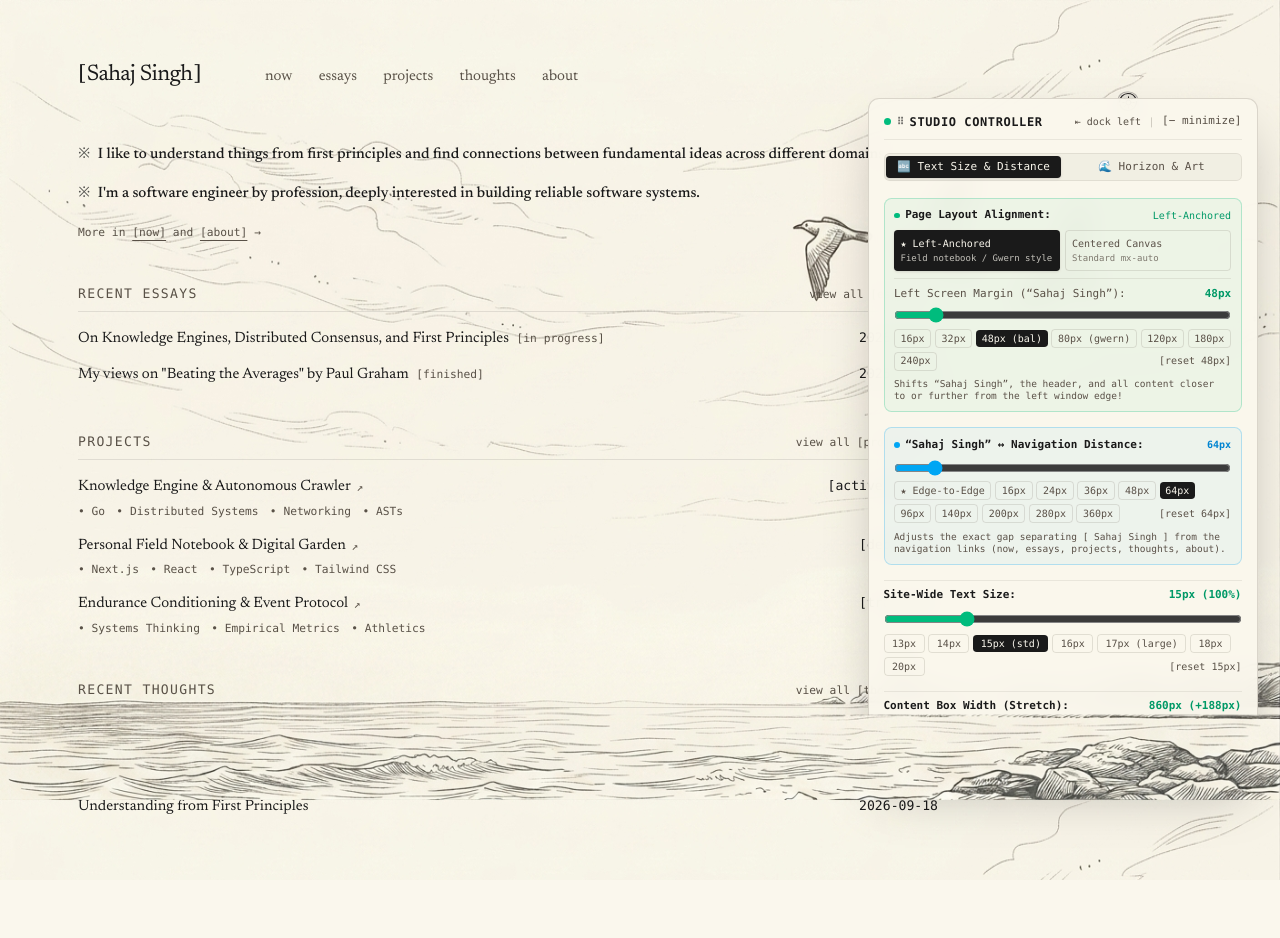
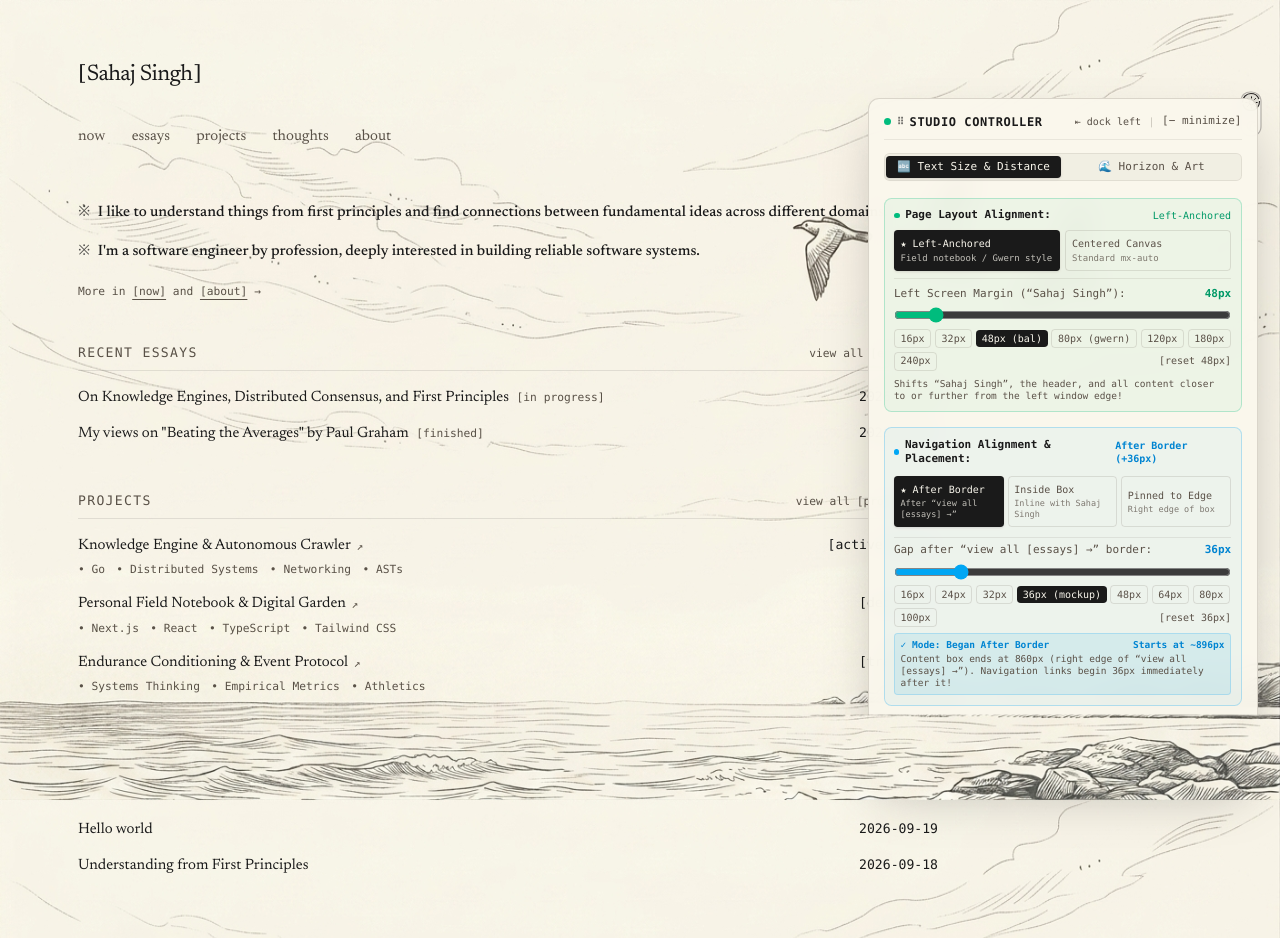
Before and after one commit to sahajdeepsingh651/sahajsingh, a Next.js app: page / in a window 1280 px wide. Before the commit the page ends 880 px from the top, so only its background shows below. Built offline with nearby package versions, Linux system fonts and the light colour scheme.

Commit message:
feat(ui): align navigation component to begin after content border

```diff
--- a/src/app/globals.css
+++ b/src/app/globals.css
@@ -33,11 +33,13 @@
     [data-page-align="left"] .page-canvas {
         margin-left: var(--page-left-offset, 48px) !important;
         margin-right: auto !important;
+        max-width: min(94vw, 1440px) !important;
     }
 
     [data-page-align="center"] .page-canvas {
         margin-left: auto !important;
         margin-right: auto !important;
+        max-width: min(94vw, 1440px) !important;
     }
 
     /* Header Navigation Distance & Alignment */
@@ -48,22 +50,52 @@
         transition: gap 0.2s ease-out;
     }
 
+    .site-title-container {
+        transition: width 0.2s ease-out;
+    }
+
     @media (min-width: 640px) {
         .site-header-nav-row {
             flex-direction: row;
             align-items: baseline;
-            justify-content: flex-start;
-            gap: var(--nav-distance, 64px);
+            flex-wrap: wrap;
         }
 
-        [data-nav-align="edge"] .site-header-nav-row {
-            justify-content: space-between;
-            gap: 1.5rem;
+        /* 1. After-Border Mode (Default): Navigation begins after the border of view all [essays] -> */
+        [data-nav-placement="after-border"] .site-header-nav-row,
+        :not([data-nav-placement]) .site-header-nav-row {
+            justify-content: flex-start;
+            gap: var(--nav-distance, 36px);
+        }
+        [data-nav-placement="after-border"] .site-title-container,
+        :not([data-nav-placement]) .site-title-container {
+            width: var(--content-width, 860px);
+            max-width: 100%;
+            flex-shrink: 0;
+        }
+        [data-nav-placement="after-border"] .site-nav-container,
+        :not([data-nav-placement]) .site-nav-container {
+            flex-shrink: 0;
         }
 
-        [data-nav-align="custom"] .site-header-nav-row {
+        /* 2. Inside-Box Mode: Navigation contained inside content box with custom gap from Sahaj Singh */
+        [data-nav-placement="inside-box"] .site-header-nav-row {
+            max-width: var(--content-width, 860px);
             justify-content: flex-start;
-            gap: var(--nav-distance, 64px);
+            gap: var(--nav-distance, 48px);
+        }
+        [data-nav-placement="inside-box"] .site-title-container {
+            width: auto;
+        }
+
+        /* 3. Edge Mode: Navigation ends at the right edge of the content box */
+        [data-nav-placement="edge"] .site-header-nav-row {
+            max-width: var(--content-width, 860px);
+            justify-content: space-between;
+            width: 100%;
+        }
+        [data-nav-placement="edge"] .site-title-container {
+            width: auto;
         }
     }
 
--- a/src/app/layout.tsx
+++ b/src/app/layout.tsx
@@ -46,12 +46,14 @@ export default function RootLayout({
                         </div>
                     </div>
 
-                    <header className="pb-6 mb-8 content-box w-full" style={{ maxWidth: "var(--content-width, 860px)" }}>
+                    <header className="pb-6 mb-8 w-full">
                         <div className="site-header-nav-row">
-                            <div className="flex flex-wrap items-baseline gap-3 sm:gap-4 shrink-0">
+                            <div className="site-title-container shrink-0 flex items-baseline">
                                 <SiteTitle />
                             </div>
-                            <Navigation />
+                            <div className="site-nav-container shrink-0">
+                                <Navigation />
+                            </div>
                         </div>
                     </header>
 
--- a/src/components/BackgroundSwitcher.tsx
+++ b/src/components/BackgroundSwitcher.tsx
@@ -27,8 +27,8 @@ export default function BackgroundSwitcher() {
     const [alignMode, setAlignMode] = useState<EntryAlignMode>("justified");
     const [pageAlign, setPageAlign] = useState<"left" | "center">("left");
     const [pageLeftOffset, setPageLeftOffset] = useState<number>(48);
-    const [navDistance, setNavDistance] = useState<number>(64);
-    const [navAlign, setNavAlign] = useState<"custom" | "edge">("custom");
+    const [navDistance, setNavDistance] = useState<number>(36);
+    const [navPlacement, setNavPlacement] = useState<"after-border" | "inside-box" | "edge">("after-border");
 
     // Art & Horizon state
     const [bgOption, setBgOption] = useState<BgOption>("candidate");
@@ -62,7 +62,7 @@ export default function BackgroundSwitcher() {
         const savedPageAlign = localStorage.getItem("experiment_page_align") as "left" | "center";
         const savedPageLeftOffset = localStorage.getItem("experiment_page_left_offset");
         const savedNavDistance = localStorage.getItem("experiment_nav_distance");
-        const savedNavAlign = localStorage.getItem("experiment_nav_align") as "custom" | "edge";
+        const savedNavPlacement = localStorage.getItem("experiment_nav_placement") as "after-border" | "inside-box" | "edge";
         const savedDockSide = (localStorage.getItem("experiment_dock_side") as "right" | "left") || "right";
         const savedDockPos = localStorage.getItem("experiment_dock_pos");
 
@@ -91,7 +91,7 @@ export default function BackgroundSwitcher() {
         }
         if (savedPageLeftOffset) setPageLeftOffset(Number(savedPageLeftOffset));
         if (savedNavDistance) setNavDistance(Number(savedNavDistance));
-        if (savedNavAlign) setNavAlign(savedNavAlign);
+        if (savedNavPlacement) setNavPlacement(savedNavPlacement);
         setDockSide(savedDockSide);
 
         if (savedDockPos) {
@@ -122,7 +122,7 @@ export default function BackgroundSwitcher() {
         root.style.setProperty("--nav-distance", `${navDistance}px`);
         root.setAttribute("data-entry-align", alignMode);
         root.setAttribute("data-page-align", pageAlign);
-        root.setAttribute("data-nav-align", navAlign);
+        root.setAttribute("data-nav-placement", navPlacement);
 
         localStorage.setItem("experiment_font_size", String(fontSize));
         localStorage.setItem("experiment_entry_gap", String(entryGap));
@@ -131,8 +131,8 @@ export default function BackgroundSwitcher() {
         localStorage.setItem("experiment_page_align", pageAlign);
         localStorage.setItem("experiment_page_left_offset", String(pageLeftOffset));
         localStorage.setItem("experiment_nav_distance", String(navDistance));
-        localStorage.setItem("experiment_nav_align", navAlign);
-    }, [fontSize, entryGap, contentWidth, alignMode, pageAlign, pageLeftOffset, navDistance, navAlign]);
+        localStorage.setItem("experiment_nav_placement", navPlacement);
+    }, [fontSize, entryGap, contentWidth, alignMode, pageAlign, pageLeftOffset, navDistance, navPlacement]);
 
     // Apply background styles to body and sync with foreground horizon
     useEffect(() => {
@@ -430,53 +430,149 @@ export default function BackgroundSwitcher() {
                                 )}
                             </div>
 
-                            {/* 1B. Distance between "Sahaj Singh" and Navigation */}
-                            <div className="space-y-2 p-2.5 rounded-lg border border-sky-500/25 bg-sky-500/5">
+                            {/* 1B. Navigation Positioning & Distance */}
+                            <div className="space-y-2.5 p-2.5 rounded-lg border border-sky-500/25 bg-sky-500/5">
                                 <div className="flex items-center justify-between text-[11px]">
                                     <span className="font-semibold text-[var(--text-color)] flex items-center gap-1.5">
                                         <span className="w-1.5 h-1.5 rounded-full bg-sky-500" />
-                                        &ldquo;Sahaj Singh&rdquo; ↔ Navigation Distance:
+                                        Navigation Alignment &amp; Placement:
                                     </span>
                                     <span className="text-[10px] text-sky-600 dark:text-sky-400 font-bold">
-                                        {navAlign === "edge" ? "Edge-to-Edge (Right)" : `${navDistance}px`}
+                                        {navPlacement === "after-border"
+                                            ? `After Border (+${navDistance}px)`
+                                            : navPlacement === "edge"
+                                                ? "Edge-to-Edge (Right)"
+                                                : `Inside Box (${navDistance}px)`}
                                     </span>
                                 </div>
 
-                                <div className="space-y-1.5">
+                                {/* Placement Mode Selector */}
+                                <div className="grid grid-cols-3 gap-1 text-[10px]">
+                                    <button
+                                        type="button"
+                                        onClick={() => setNavPlacement("after-border")}
+                                        className={`p-1.5 rounded text-left border cursor-pointer transition-colors ${
+                                            navPlacement === "after-border"
+                                                ? "bg-[var(--text-color)] text-[var(--bg-color)] font-medium border-transparent shadow-sm"
+                                                : "border-current/15 text-[var(--text-muted)] hover:text-[var(--text-color)] hover:bg-current/5"
+                                        }`}
+                                    >
+                                        ★ After Border
+                                        <span className="block text-[8.5px] opacity-75 mt-0.5">
+                                            After &ldquo;view all [essays] →&rdquo;
+                                        </span>
+                                    </button>
+                                    <button
+                                        type="button"
+                                        onClick={() => setNavPlacement("inside-box")}
+                                        className={`p-1.5 rounded text-left border cursor-pointer transition-colors ${
+                                            navPlacement === "inside-box"
+                                                ? "bg-[var(--text-color)] text-[var(--bg-color)] font-medium border-transparent shadow-sm"
+                                                : "border-current/15 text-[var(--text-muted)] hover:text-[var(--text-color)] hover:bg-current/5"
+                                        }`}
+                                    >
+                                        Inside Box
+                                        <span className="block text-[8.5px] opacity-75 mt-0.5">
+                                            Inline with Sahaj Singh
+                                        </span>
+                                    </button>
+                                    <button
+                                        type="button"
+                                        onClick={() => setNavPlacement("edge")}
+                                        className={`p-1.5 rounded text-left border cursor-pointer transition-colors ${
+                                            navPlacement === "edge"
+                                                ? "bg-[var(--text-color)] text-[var(--bg-color)] font-medium border-transparent shadow-sm"
+                                                : "border-current/15 text-[var(--text-muted)] hover:text-[var(--text-color)] hover:bg-current/5"
+                                        }`}
+                                    >
+                                        Pinned to Edge
+                                        <span className="block text-[8.5px] opacity-75 mt-0.5">
+                                            Right edge of box
+                                        </span>
+                                    </button>
+                                </div>
+
+                                {navPlacement === "after-border" && (
+                                    <div className="space-y-1.5 pt-1.5 border-t border-current/10">
+                                        <div className="flex items-center justify-between text-[11px]">
+                                            <span className="text-[var(--text-muted)] font-medium">
+                                                Gap after &ldquo;view all [essays] →&rdquo; border:
+                                            </span>
+                                            <span className="font-bold text-sky-600 dark:text-sky-400">
+                                                {navDistance}px
+                                            </span>
+                                        </div>
                                         <input
                                             type="range"
-                                        min={16}
-                                        max={480}
+                                            min={8}
+                                            max={160}
                                             step={4}
-                                        value={navAlign === "edge" ? 480 : navDistance}
-                                        onChange={(e) => {
-                                            setNavAlign("custom");
-                                            setNavDistance(Number(e.target.value));
-                                        }}
+                                            value={navDistance}
+                                            onChange={(e) => setNavDistance(Number(e.target.value))}
                                             className="w-full accent-sky-500 cursor-pointer"
                                         />
                                         <div className="flex flex-wrap items-center gap-1 text-[10px]">
+                                            {[16, 24, 32, 36, 48, 64, 80, 100].map((d) => (
                                                 <button
+                                                    key={d}
                                                     type="button"
-                                            onClick={() => setNavAlign("edge")}
+                                                    onClick={() => setNavDistance(d)}
                                                     className={`px-1.5 py-0.5 rounded cursor-pointer transition-colors ${
-                                                navAlign === "edge"
+                                                        navDistance === d
                                                             ? "bg-[var(--text-color)] text-[var(--bg-color)] font-medium"
                                                             : "border border-current/15 text-[var(--text-muted)] hover:text-[var(--text-color)]"
                                                     }`}
                                                 >
-                                            ★ Edge-to-Edge
+                                                    {d}px {d === 36 ? "(mockup)" : ""}
                                                 </button>
-                                        {[16, 24, 36, 48, 64, 96, 140, 200, 280, 360].map((d) => (
+                                            ))}
+                                            <button
+                                                type="button"
+                                                onClick={() => setNavDistance(36)}
+                                                className="text-[10px] text-[var(--text-muted)] hover:underline ml-auto cursor-pointer"
+                                            >
+                                                [reset 36px]
+                                            </button>
+                                        </div>
+                                        <div className="p-1.5 rounded bg-sky-500/10 border border-sky-500/20 text-[9.5px] leading-tight space-y-0.5">
+                                            <div className="flex items-center justify-between text-sky-600 dark:text-sky-400 font-semibold">
+                                                <span>✓ Mode: Began After Border</span>
+                                                <span>Starts at ~{contentWidth + navDistance}px</span>
+                                            </div>
+                                            <p className="text-[var(--text-muted)]">
+                                                Content box ends at {contentWidth}px (right edge of &ldquo;view all [essays] →&rdquo;). Navigation links begin {navDistance}px immediately after it!
+                                            </p>
+                                        </div>
+                                    </div>
+                                )}
+
+                                {navPlacement === "inside-box" && (
+                                    <div className="space-y-1.5 pt-1.5 border-t border-current/10">
+                                        <div className="flex items-center justify-between text-[11px]">
+                                            <span className="text-[var(--text-muted)] font-medium">
+                                                Gap from &ldquo;Sahaj Singh&rdquo;:
+                                            </span>
+                                            <span className="font-bold text-sky-600 dark:text-sky-400">
+                                                {navDistance}px
+                                            </span>
+                                        </div>
+                                        <input
+                                            type="range"
+                                            min={16}
+                                            max={400}
+                                            step={4}
+                                            value={navDistance}
+                                            onChange={(e) => setNavDistance(Number(e.target.value))}
+                                            className="w-full accent-sky-500 cursor-pointer"
+                                        />
+                                        <div className="flex flex-wrap items-center gap-1 text-[10px]">
+                                            {[16, 24, 36, 48, 64, 96, 140, 200].map((d) => (
                                                 <button
                                                     key={d}
                                                     type="button"
-                                                onClick={() => {
-                                                    setNavAlign("custom");
-                                                    setNavDistance(d);
-                                                }}
+                                                    onClick={() => setNavDistance(d)}
                                                     className={`px-1.5 py-0.5 rounded cursor-pointer transition-colors ${
-                                                    navAlign === "custom" && navDistance === d
+                                                        navDistance === d
                                                             ? "bg-[var(--text-color)] text-[var(--bg-color)] font-medium"
                                                             : "border border-current/15 text-[var(--text-muted)] hover:text-[var(--text-color)]"
                                                     }`}
@@ -486,19 +582,14 @@ export default function BackgroundSwitcher() {
                                             ))}
                                             <button
                                                 type="button"
-                                            onClick={() => {
-                                                setNavAlign("custom");
-                                                setNavDistance(64);
-                                            }}
+                                                onClick={() => setNavDistance(48)}
                                                 className="text-[10px] text-[var(--text-muted)] hover:underline ml-auto cursor-pointer"
                                             >
-                                            [reset 64px]
+                                                [reset 48px]
                                             </button>
                                         </div>
-                                    <p className="text-[9.5px] text-[var(--text-muted)] leading-tight pt-0.5">
-                                        Adjusts the exact gap separating <code>[ Sahaj Singh ]</code> from the navigation links (now, essays, projects, thoughts, about).
-                                    </p>
                                     </div>
+                                )}
                             </div>
 
                             {/* 2. Global Font Size Slider & Presets */}
```
Lines whose indentation alone changed are shown as unchanged.
